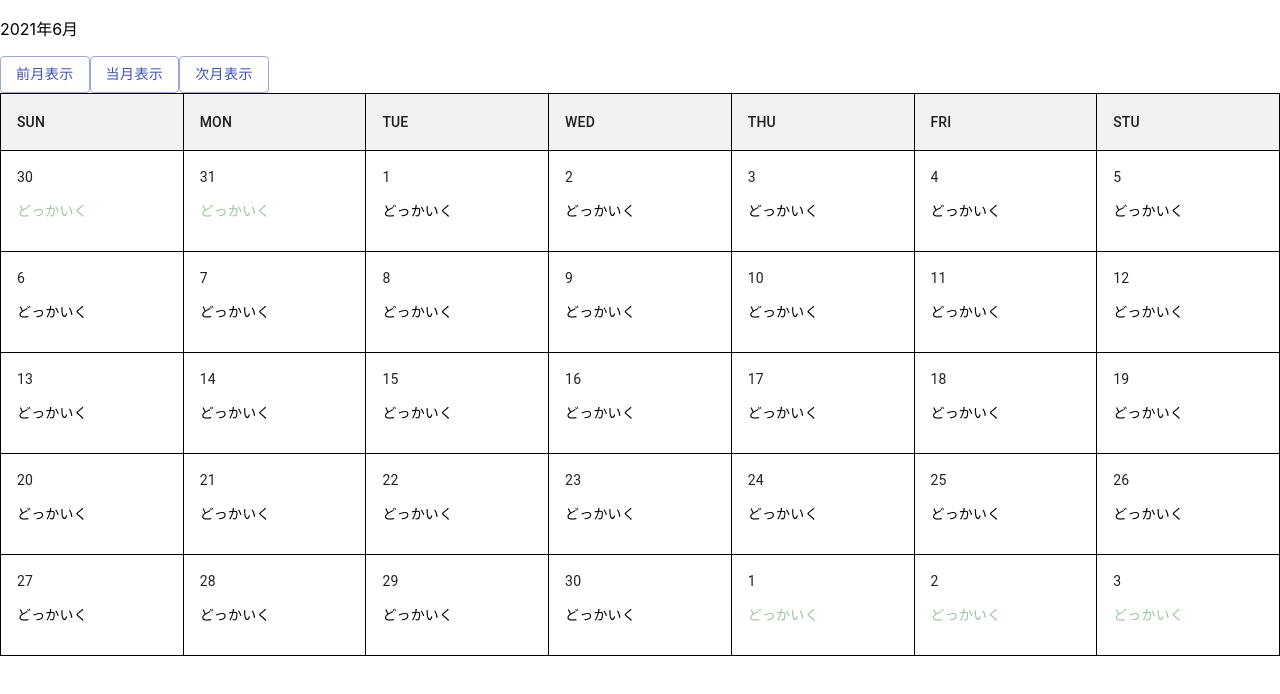
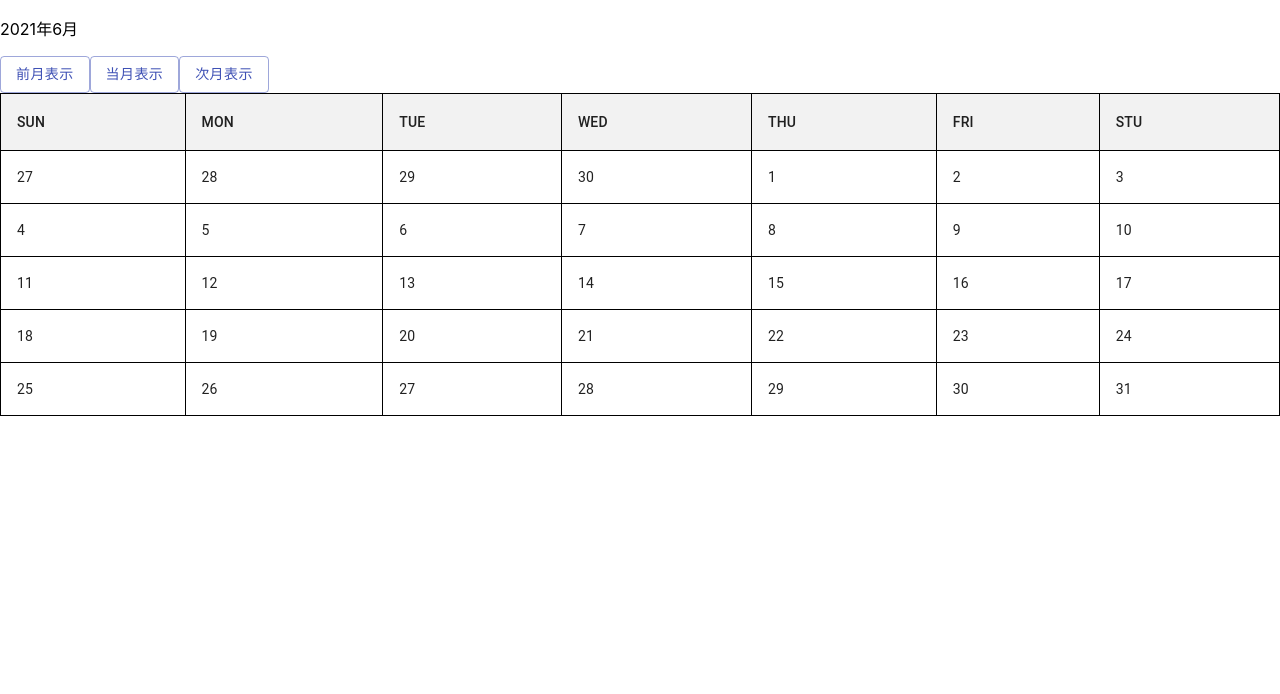
Before and after one commit to cawauchi6204/react-calendar, a React (Create React App) app: page / in a window 1280 px wide. Shown: the top 694 px of the page. Built offline with nearby package versions, Linux system fonts and the light colour scheme.

Commit message:
カレンダーに予定追加機能の実装

```diff
--- a/src/Calendar.tsx
+++ b/src/Calendar.tsx
@@ -1,4 +1,5 @@
 import {
+  useCallback,
   useEffect,
   useState
 } from 'react'
@@ -35,15 +36,16 @@ const Calendar = () => {
   const week = ["SUN", "MON", "TUE", "WED", "THU", "FRI", "STU"]
   const [calendar, setCalendar] = useState<Plan[][]>([])
   const [is_modal_open, setIsModalOpen] = useState(false)
+  const [form_calendar_id, setFormCalendarId] = useState<number | undefined>()
   const [form_plan_title, setFormPlanTitle] = useState<string | undefined>()
   const [form_plan_date, setFormPlanDate] = useState<number | Date | undefined>()
   const [form_plan_color, setFormPlanColor] = useState<string | undefined>()
-  // console.log(JSON.stringify(calendar))
   const [date, setDate] = useState(new Date())
   const year = date.getFullYear()
   const month = date.getMonth() + 1
+
   useEffect(() => {
-    showCalendar(date)
+    createCalendar(year, month)
   }, [date])
 
   // 前の月表示
@@ -70,6 +72,7 @@ const Calendar = () => {
 
   const openPlanDescription = (_plan: Plan) => {
     setFormPlanDate(_plan.day)
+    setFormCalendarId(_plan.calendar_id)
     setIsModalOpen(true)
   }
 
@@ -80,29 +83,64 @@ const Calendar = () => {
     setIsModalOpen(false)
   }
 
-  const getPlanDescription = (_calendar_id: number, _calendar: Plan[][]) => {
-    // const all_array = []
+  const addPlanDescription = (
+    _calendar: Plan[][],
+    _calendar_id: number,
+    _plan_title: string,
+    _plan_date: number | Date,
+    _plan_color: string
+  ) => {
+    // 二次元配列を一次元配列にならす
     const list = _calendar.reduce((pre, current) => {
-      pre.push(...current); return pre
+      pre.push(...current)
+      return pre
     }, [])
-    console.log(list)
-    const item = list.find(_item => {
-      _item.calendar_id === _calendar_id
-    })
-    console.log(item)
+    const item = list.find(_item => _item.calendar_id === _calendar_id)
+    const plan_id = (item && item.plans) ? item.plans.length + 1 : 1
+    if (item && plan_id) {
+      const plan_description: PlanDescription = {
+        plan_id,
+        plan_title: _plan_title,
+        plan_date: _plan_date,
+        plan_color: _plan_color
+      }
+      if (!item.plans) {
+        item.plans = [plan_description]
+      } else {
+        item.plans.push(plan_description)
+      }
+      setCalendar(_calendar)
+    } else {
+      throw new Error('plan_id is undefined')
+    }
   }
 
-  // const addPlanDescription = () => {
-
-  // }
-
   // カレンダー表示
-  const showCalendar = (_date: Date) => {
-    const year = _date.getFullYear()
-    const month = _date.getMonth()
-    const calendar = createCalendar(year, month)
-    setCalendar(calendar)
-  }
+  const displayCalendar = useCallback((_calendar: Plan[][]) => {
+    return (
+      _calendar.map((_week_row: Plan[], _row_num: number) => (
+        <TableRow key={_row_num}>
+          {
+            _week_row.map(_date => (
+              <TableCell
+                style={{
+                  border: '1px solid black',
+                  cursor: 'pointer'
+                }}
+                onClick={() => { openPlanDescription(_date) }}
+                key={_date.calendar_id}
+              >
+                {_date.day}
+                {_date.plans?.map((_plan, _index: number) => (
+                  <p style={{ color: _plan.plan_color }} key={_index}>{_plan.plan_title}</p>
+                ))}
+              </TableCell>
+            ))
+          }
+        </TableRow>
+      )
+      ))
+  }, [calendar])
 
   // カレンダー作成関数
   const createCalendar = (_year: number, _month: number) => {
@@ -122,18 +160,9 @@ const Calendar = () => {
         if (i === 0 && j < start_day_of_week) {
           // 1行目で1日まで先月の日付を設定
           const day = last_month_end_date - start_day_of_week + j + 1
-          const plan_id = 1
           const today_plan: Plan = {
             calendar_id,
             day,
-            plans: [
-              {
-                plan_id,
-                plan_title: 'どっかいく',
-                plan_date: date,
-                plan_color: '#6a6a'
-              }
-            ]
           }
           calendar_id++
           column_array.push(today_plan)
@@ -141,18 +170,9 @@ const Calendar = () => {
           // 最終行で最終日以降、翌月の日付を設定
           count++
           const day = count - end_date
-          const plan_id = 1
           const today_plan: Plan = {
             calendar_id,
             day,
-            plans: [
-              {
-                plan_id,
-                plan_title: 'どっかいく',
-                plan_date: date,
-                plan_color: '#6a6a'
-              }
-            ]
           }
           calendar_id++
           column_array.push(today_plan)
@@ -160,18 +180,9 @@ const Calendar = () => {
           // 当月の日付を曜日に照らし合わせて設定
           count++
           const day = count
-          const plan_id = 1
           const today_plan: Plan = {
             calendar_id,
             day,
-            plans: [
-              {
-                plan_id,
-                plan_title: 'どっかいく',
-                plan_date: date,
-                plan_color: 'black'
-              }
-            ]
           }
           calendar_id++
           column_array.push(today_plan)
@@ -179,7 +190,7 @@ const Calendar = () => {
       }
       calendar_array.push(column_array)
     }
-    return calendar_array
+    setCalendar(calendar_array)
   }
 
   const PlanDescriptionForm = () => (
@@ -205,7 +216,7 @@ const Calendar = () => {
         />
         <p>日時</p>
         <TextField
-          label="開始時刻"
+          label="時刻"
           type="time"
           defaultValue="09:00"
           inputProps={{
@@ -215,15 +226,6 @@ const Calendar = () => {
             setFormPlanDate(_e.target.value)
           }}
           value={form_plan_date}
-        />
-        〜
-        <TextField
-          label="終了時刻"
-          type="time"
-          defaultValue="09:30"
-          inputProps={{
-            step: 300,
-          }}
         />
       </form>
       <p>ラベルの色</p>
@@ -241,9 +243,15 @@ const Calendar = () => {
         onClick={
           (_e) => {
             _e.preventDefault()
-            console.log(form_plan_title)
-            console.log(form_plan_date)
-            console.log(form_plan_color)
+            if (form_calendar_id && form_plan_title && form_plan_date && form_plan_color) {
+              addPlanDescription(
+                calendar,
+                form_calendar_id,
+                form_plan_title,
+                form_plan_date,
+                form_plan_color
+              )
+            }
             closePlanDescription()
           }}
       >
@@ -292,26 +300,7 @@ const Calendar = () => {
             </TableRow>
           </TableHead>
           <TableBody>
-            {
-              calendar.map((_week_row: Plan[], _row_num: number) => (
-                <TableRow key={_row_num}>
-                  {
-                    _week_row.map(_date => (
-                      <TableCell
-                        style={{
-                          border: '1px solid black',
-                          cursor: 'pointer'
-                        }}
-                        onClick={() => { openPlanDescription(_date) }}
-                      >
-                        {_date.day}
-                        <p style={{ color: _date.plans![0]!.plan_color }}>{_date.plans![0]!.plan_title}</p>
-                      </TableCell>
-                    ))
-                  }
-                </TableRow>
-              ))
-            }
+            {displayCalendar(calendar)}
           </TableBody>
         </Table>
       </TableContainer>
--- a/test.js
+++ b/test.js
@@ -458,6 +458,7 @@ const addPlanDescription = (_calendar_id, _plan_title, _plan_date, _plan_colr) =
     plan_colr: _plan_colr
   }
   item.plans.push(plan_description)
+  console.log(array)
   // const calendar_id = item.calendar_id - 1
 }
 
```
